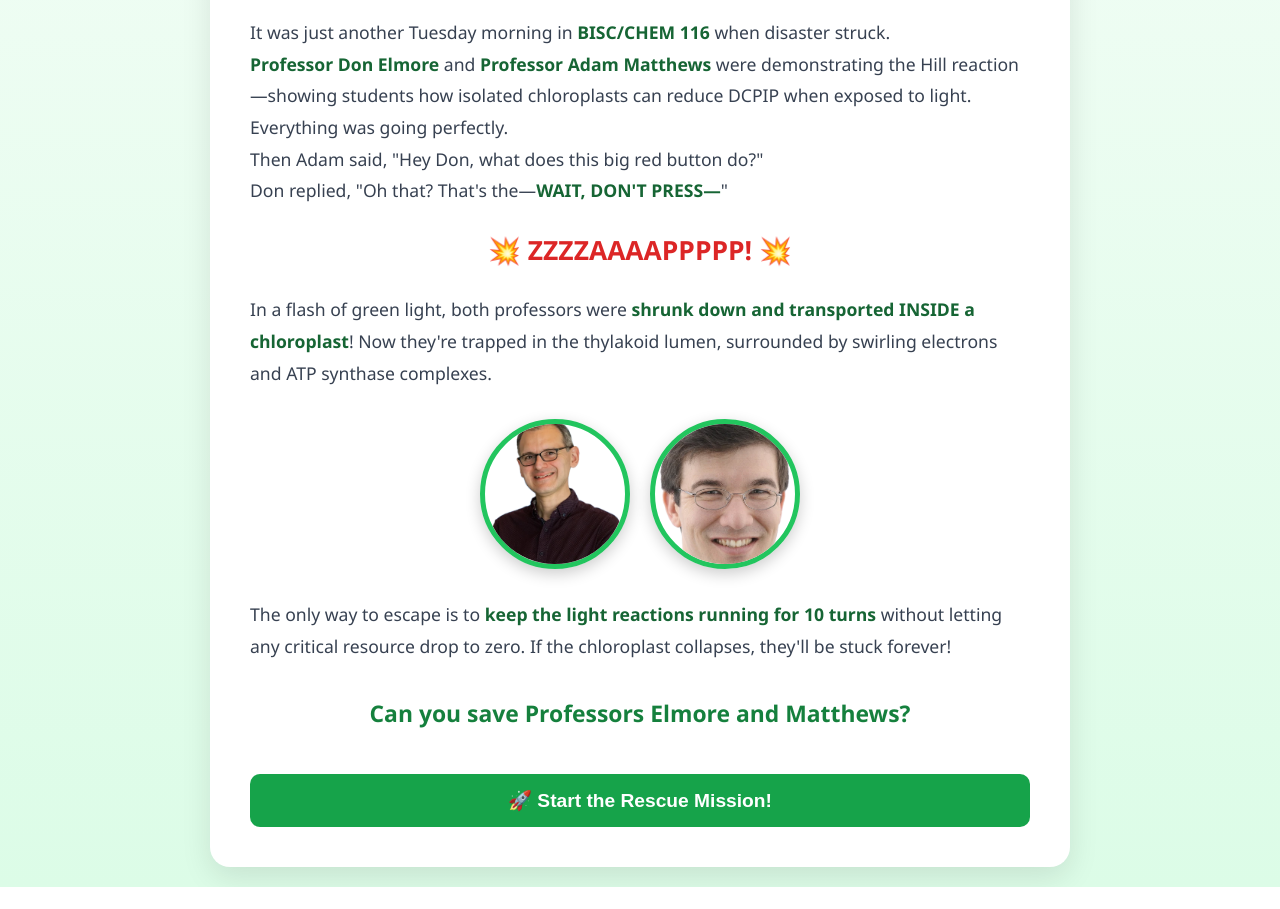
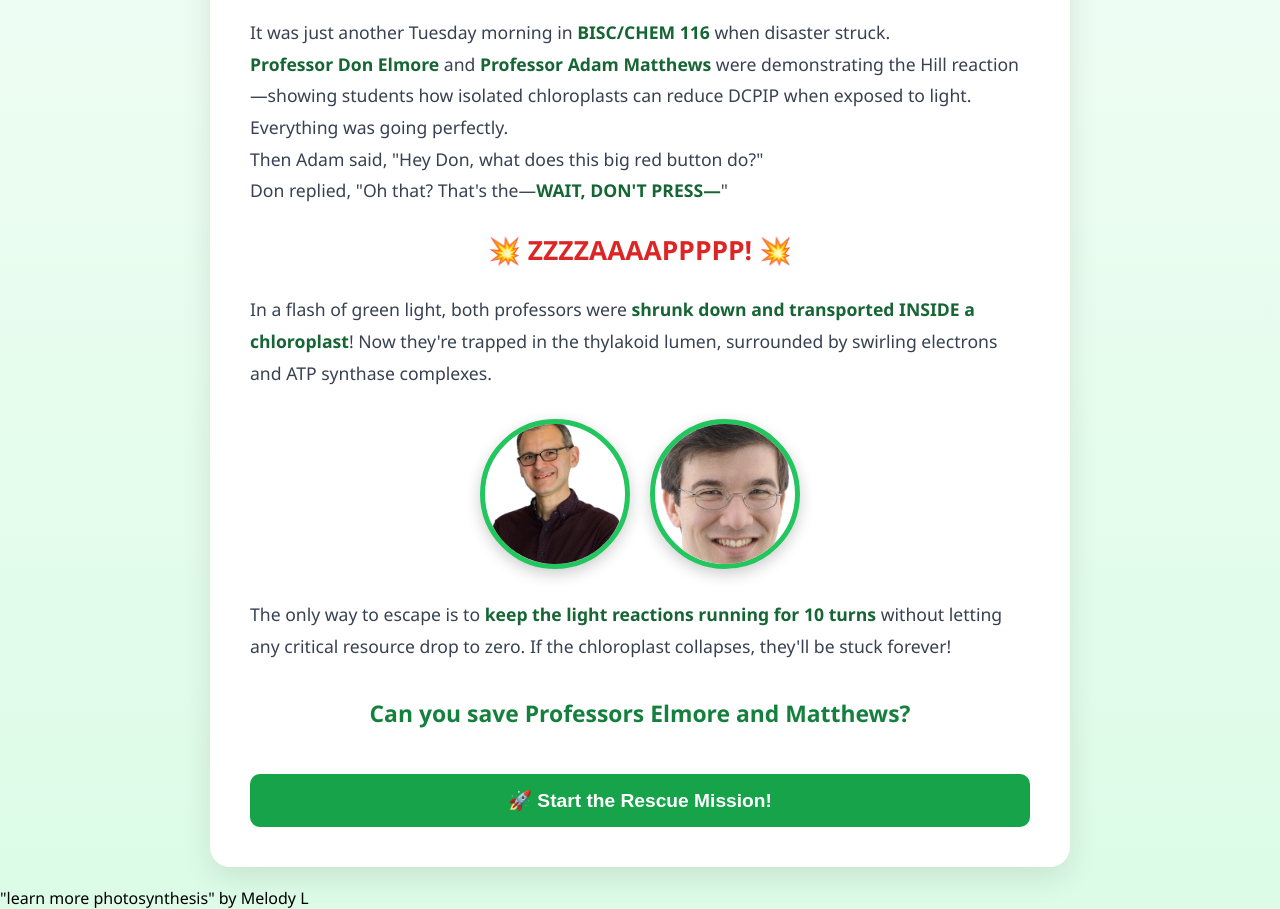
Before and after one commit to melodygillian/savebiscchemprofessors, a plain HTML site: page index.html in a window 1280 px wide. Shown: the part 118-1027 px from the top of the page. Before the commit the page ends 1005 px from the top, so only its background shows below. Drawn offline with Linux system fonts and the light colour scheme.

Commit message:
Add footer with attribution to Melody L

```diff
--- a/index.html
+++ b/index.html
@@ -10,4 +10,7 @@
     <div id="game-container"></div>
     <script src="game.js"></script>
 </body>
+<footer>
+  "learn more photosynthesis" by Melody L
+</footer>
 </html>
```
